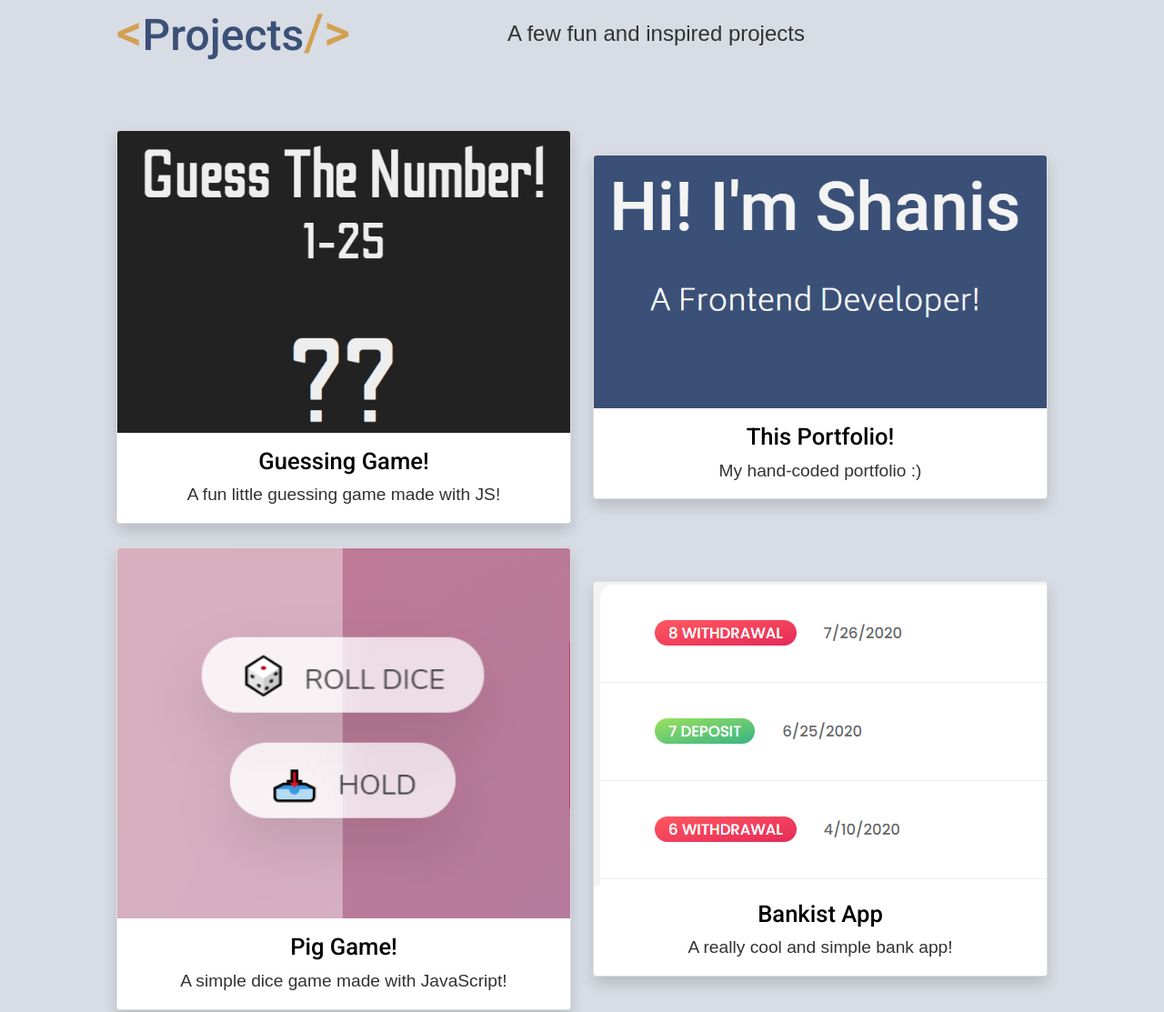
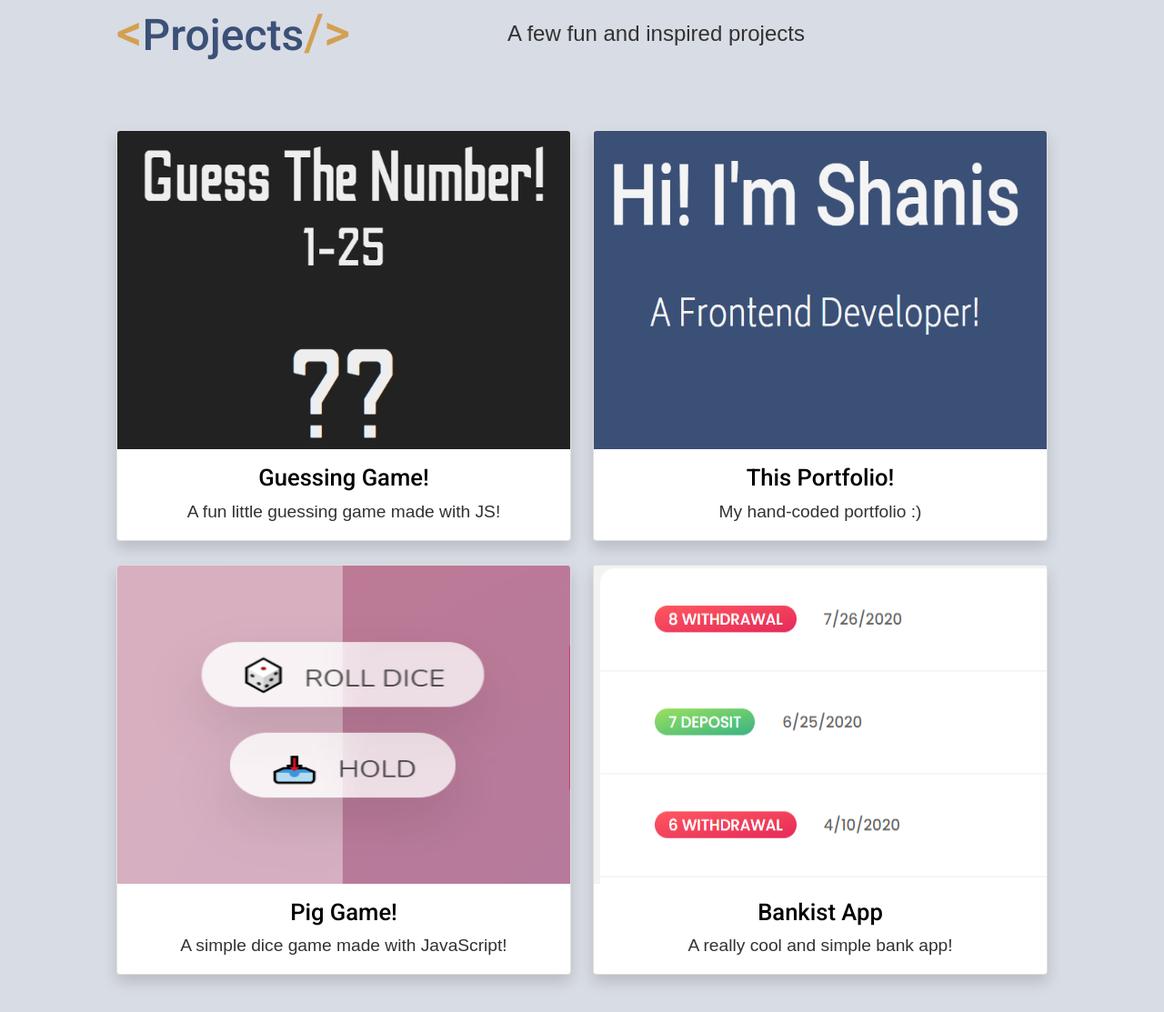
Before and after one commit to SF-codes/portfolio, a plain HTML site: page index.html in a window 1280 px wide. Shown: the part 1509-2622 px from the top of the page at 91% size. Drawn offline with nearby package versions, Linux system fonts and the light colour scheme; a web font is replaced by a local one.

Commit message:
Adding heights to my crazy profile img sizes

```diff
--- a/index.html
+++ b/index.html
@@ -147,7 +147,7 @@
       <img
         src="images/GuessTheNumber.PNG"
         class="card-img-top"
-        alt="GuessTheNumberPic!"
+        alt="GuessTheNumberPic!" width='300' height='350'
       />
       <div class="card-body">
         <h5 class="card-title">Guessing Game!</h5>
@@ -164,7 +164,7 @@
       <img
         src="images/portfoliopicture.PNG"
         class="card-img-top"
-        alt="Portfolio Pic!"
+        alt="Portfolio Pic!" width='300' height='350'
       />
       <div class="card-body">
         <h5 class="card-title">This Portfolio!</h5>
@@ -181,7 +181,7 @@
       <img
         src="images/pigGame.PNG"
         class="card-img-top"
-        alt="Pig Game!"
+        alt="Pig Game!" width='300' height='350'
       />
       <div class="card-body">
         <h5 class="card-title">Pig Game!</h5>
@@ -198,7 +198,7 @@
       <img
         src="images/bankist.PNG"
         class="card-img-top"
-        alt="bankist pic!"
+        alt="bankist pic!" width='300' height='350'
       />
       <div class="card-body">
         <h5 class="card-title">Bankist App</h5>
```
